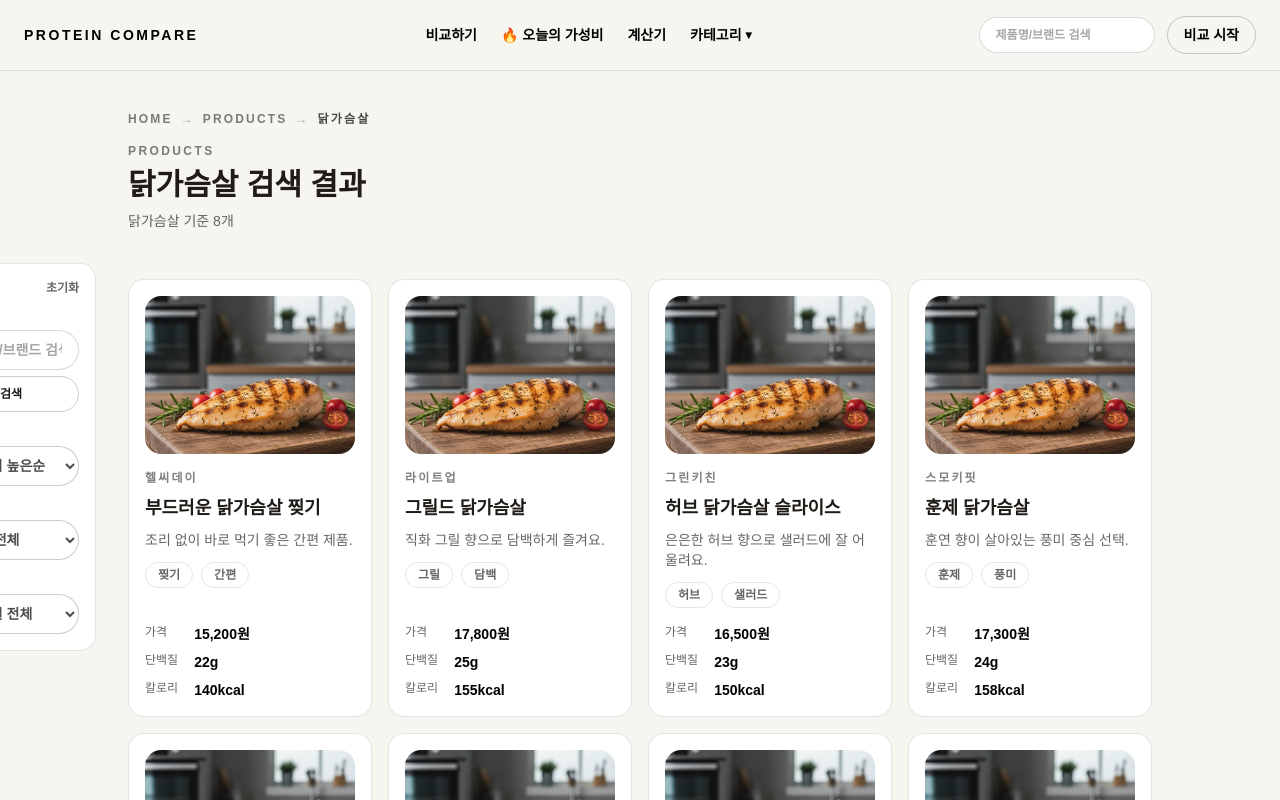
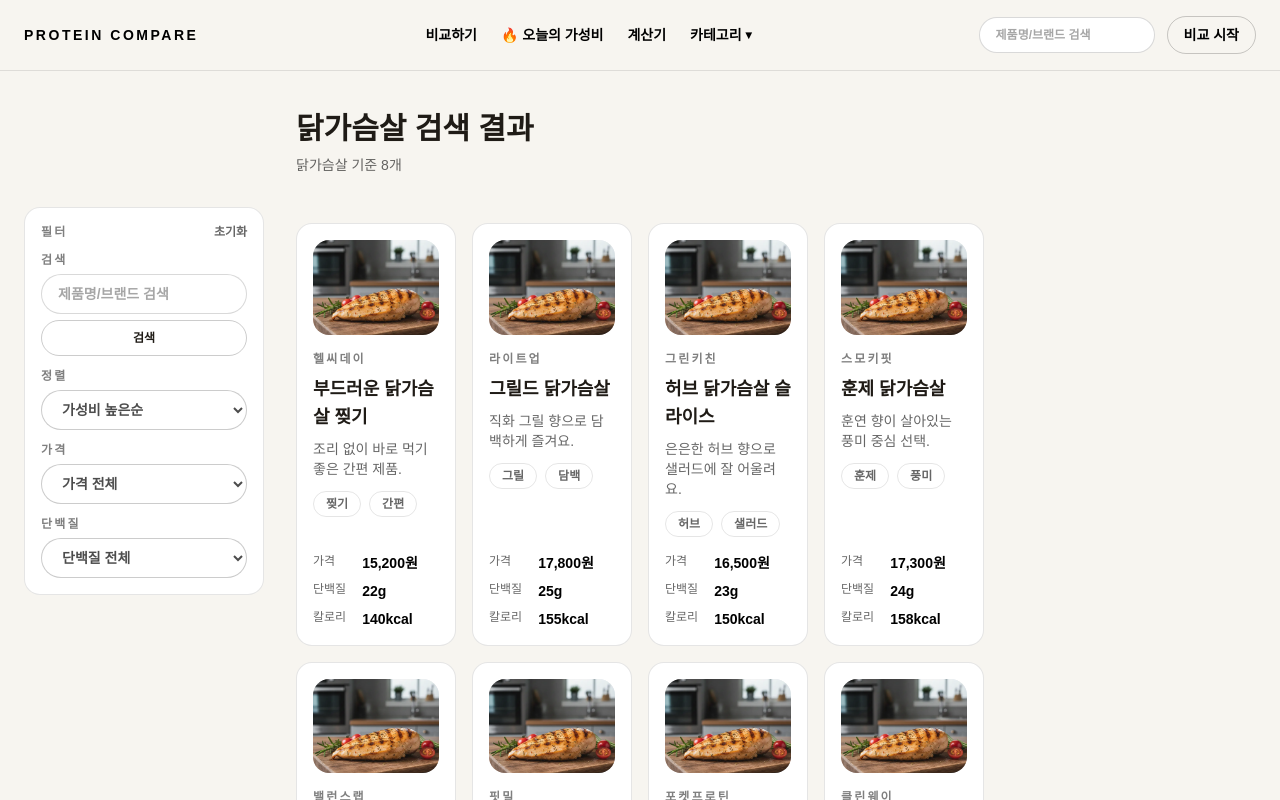
Before and after one commit to no-jisub/protein_front, a Next.js app: page /products in a window 1280 px wide. Shown: the top 800 px of the page. Built offline with nearby package versions, Linux system fonts and the light colour scheme.

Commit message:
레이아웃 수정 ver_1

```diff
--- a/app/page.tsx
+++ b/app/page.tsx
@@ -62,7 +62,7 @@ export default function Home() {
 
   return (
     <main className={`${spaceGrotesk.className} min-h-screen bg-[#f7f5f0] text-[#1f1b16]`}>
-      <section className="mx-auto flex max-w-6xl flex-col gap-6 px-6 py-6 md:py-10">
+      <section className="mx-auto flex max-w-7xl flex-col gap-6 px-6 py-6 md:py-10">
         <p className="text-xs font-semibold uppercase tracking-[0.2em] text-black/50">
           Protein Compare
         </p>
@@ -156,7 +156,7 @@ export default function Home() {
       </section>
 
       <footer className="border-t border-black/10">
-        <div className="mx-auto max-w-6xl px-6 py-3 text-xs text-black/60">
+        <div className="mx-auto max-w-7xl px-6 py-3 text-xs text-black/60">
           공부용 프로젝트이며 가격은 변동될 수 있습니다.
         </div>
       </footer>
--- a/app/products/[id]/page.tsx
+++ b/app/products/[id]/page.tsx
@@ -23,7 +23,7 @@ export default function ProductDetailPage({ params }: ProductDetailPageProps) {
 
   return (
     <main className="min-h-screen bg-[#f7f5f0] text-[#1f1b16]">
-      <section className="mx-auto max-w-6xl px-6 py-10">
+      <section className="mx-auto max-w-7xl px-6 py-10">
         <Link href="/products?category=chicken" className="text-xs font-semibold text-black/60">
           ← 목록으로 돌아가기
         </Link>
--- a/app/products/page.tsx
+++ b/app/products/page.tsx
@@ -175,25 +175,11 @@ export default function ProductsPage() {
   return (
     <main className="min-h-screen bg-[#f7f5f0] text-[#1f1b16]">
       <section className="mx-auto max-w-7xl px-6 py-10">
-        <div className="grid gap-6 lg:grid-cols-[minmax(0,1fr)_minmax(0,64rem)_minmax(0,1fr)]">
+        <div className="grid gap-8 lg:grid-cols-[minmax(240px,1fr)_minmax(0,64rem)_minmax(240px,1fr)]">
           <div className="hidden lg:block" />
-          <div className="w-full max-w-5xl justify-self-center">
-            <nav className="text-xs font-semibold uppercase tracking-[0.18em] text-black/50">
-              <Link href="/" className="transition hover:text-[#e16b4b]">
-                Home
-              </Link>
-              <span className="mx-2 text-black/30">→</span>
-              <Link href="/products" className="transition hover:text-[#e16b4b]">
-                Products
-              </Link>
-              <span className="mx-2 text-black/30">→</span>
-              <span className="text-black/70">{categoryTitle}</span>
-            </nav>
-            <div className="mt-4">
-              <p className="text-xs font-semibold uppercase tracking-[0.2em] text-black/50">
-                Products
-              </p>
-              <h1 className="mt-2 text-3xl font-semibold">{categoryTitle} 검색 결과</h1>
+          <div className="w-full max-w-6xl justify-self-center">
+            <div>
+              <h1 className="text-3xl font-semibold">{categoryTitle} 검색 결과</h1>
               <p className="mt-2 text-sm text-black/60">
                 {query ? `"${query}"` : categoryTitle} 기준 {sorted.length}개
               </p>
@@ -202,8 +188,8 @@ export default function ProductsPage() {
           <div className="hidden lg:block" />
         </div>
 
-        <div className="mt-8 grid gap-8 lg:grid-cols-[minmax(0,1fr)_minmax(0,64rem)_minmax(0,1fr)]">
-          <div className="hidden justify-end lg:flex">
+        <div className="mt-8 grid gap-8 lg:grid-cols-[minmax(240px,1fr)_minmax(0,64rem)_minmax(240px,1fr)]">
+          <div className="hidden items-start lg:flex">
             <aside className="w-[240px]">
               <div className="sticky top-6 rounded-2xl border border-black/10 bg-white p-4 text-sm">
                 <div className="mb-3 flex items-center justify-between">
@@ -297,7 +283,7 @@ export default function ProductsPage() {
             </aside>
           </div>
 
-          <div className="w-full max-w-5xl min-w-0 justify-self-center">
+          <div className="w-full max-w-6xl min-w-0 justify-self-center">
             <div className="flex items-center justify-between lg:hidden">
               <button
                 type="button"
```
